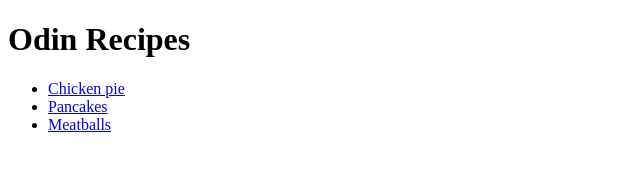
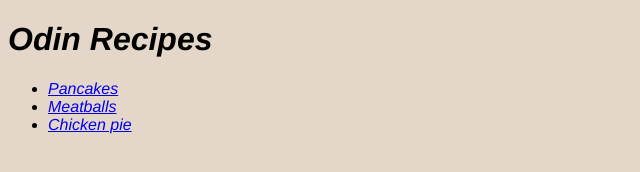
Before and after one commit to AhunBasa/odin-recipes, a plain HTML site: page index.html in a window 1280 px wide. Shown: the whole page, without its empty margins (0-640 px from the left). Drawn offline with Linux system fonts and the light colour scheme.

Commit message:
Add style.css whith minimal styles

```diff
--- a/index.html
+++ b/index.html
@@ -4,15 +4,17 @@
   <meta charset="UTF-8">
   <meta http-equiv="X-UA-Compatible" content="IE=edge">
   <meta name="viewport" content="width=device-width, initial-scale=1.0">
+  <link rel="stylesheet" href="./style.css">
   <title>Odin Recipes</title>
 </head>
 <body>
-  <h1>Odin Recipes</h1>
-  <ul>
-    <li><a href="./recipes/chicken-pie.html">Chicken pie</a></li>
-    <li><a href="./recipes/pancakes.html">Pancakes</a></li>
-    <li><a href="./recipes/meatballs.html">Meatballs</a></li>
-  </ul>
-
+  <div class="main">
+    <h1>Odin Recipes</h1>
+    <ul>
+      <li><a href="./recipes/pancakes.html" class="link">Pancakes</a></li>
+      <li><a href="./recipes/meatballs.html" class="link">Meatballs</a></li>
+      <li><a href="./recipes/chicken-pie.html" class="link">Chicken pie</a></li>
+    </ul>
+  </div>
 </body>
 </html>
--- /dev/null
+++ b/style.css
@@ -0,0 +1,7 @@
+* {
+  background-color: hsl(32, 33%, 84%);
+}
+.main {
+  font-family: Helvetica, sans-serif;
+  font-style: italic;
+}
```
Also changed, not shown: recipes/chicken-pie.html (+1 -0 lines), recipes/meatballs.html (+1 -0 lines), recipes/pancakes.html (+1 -0 lines).
